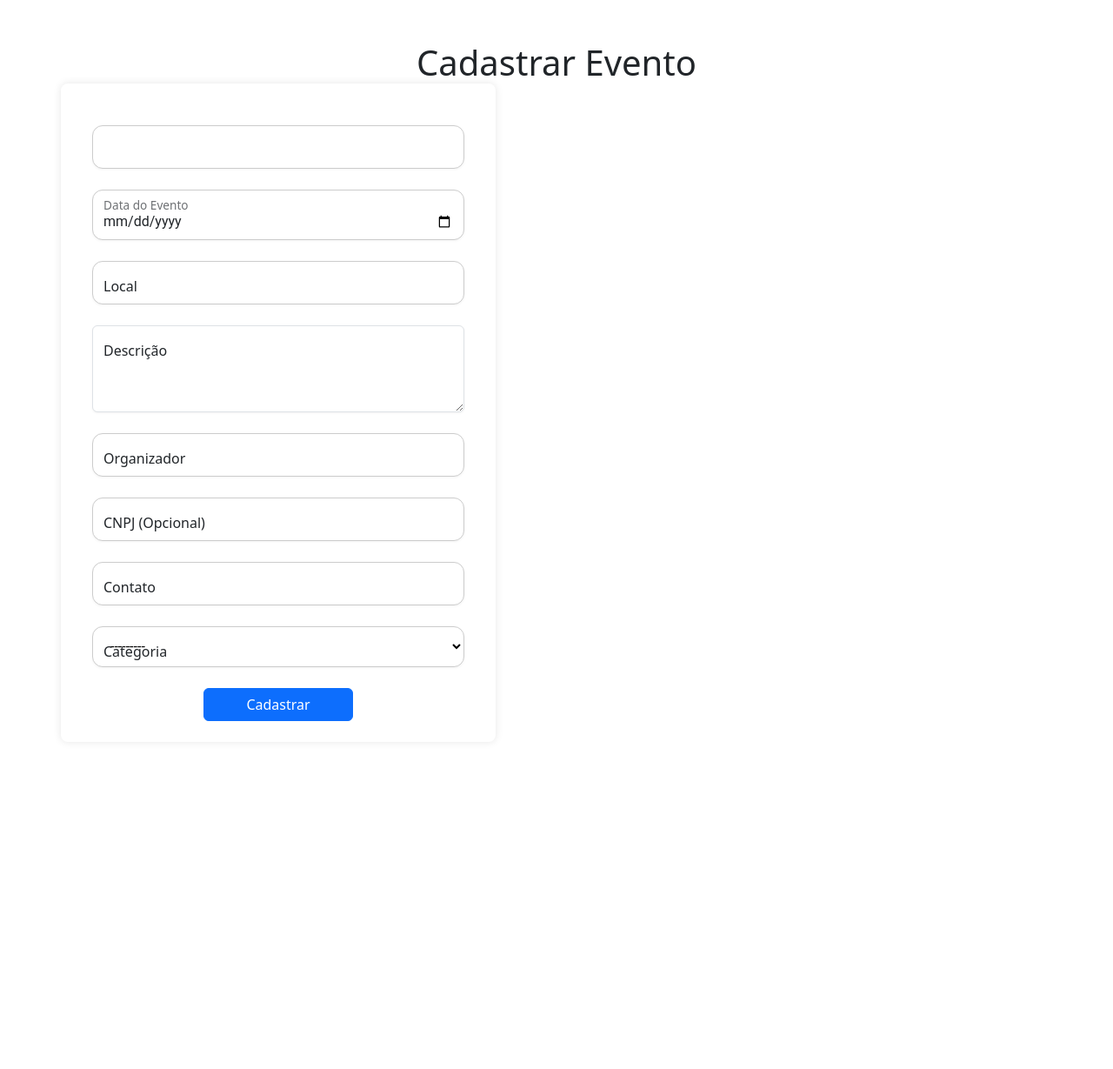
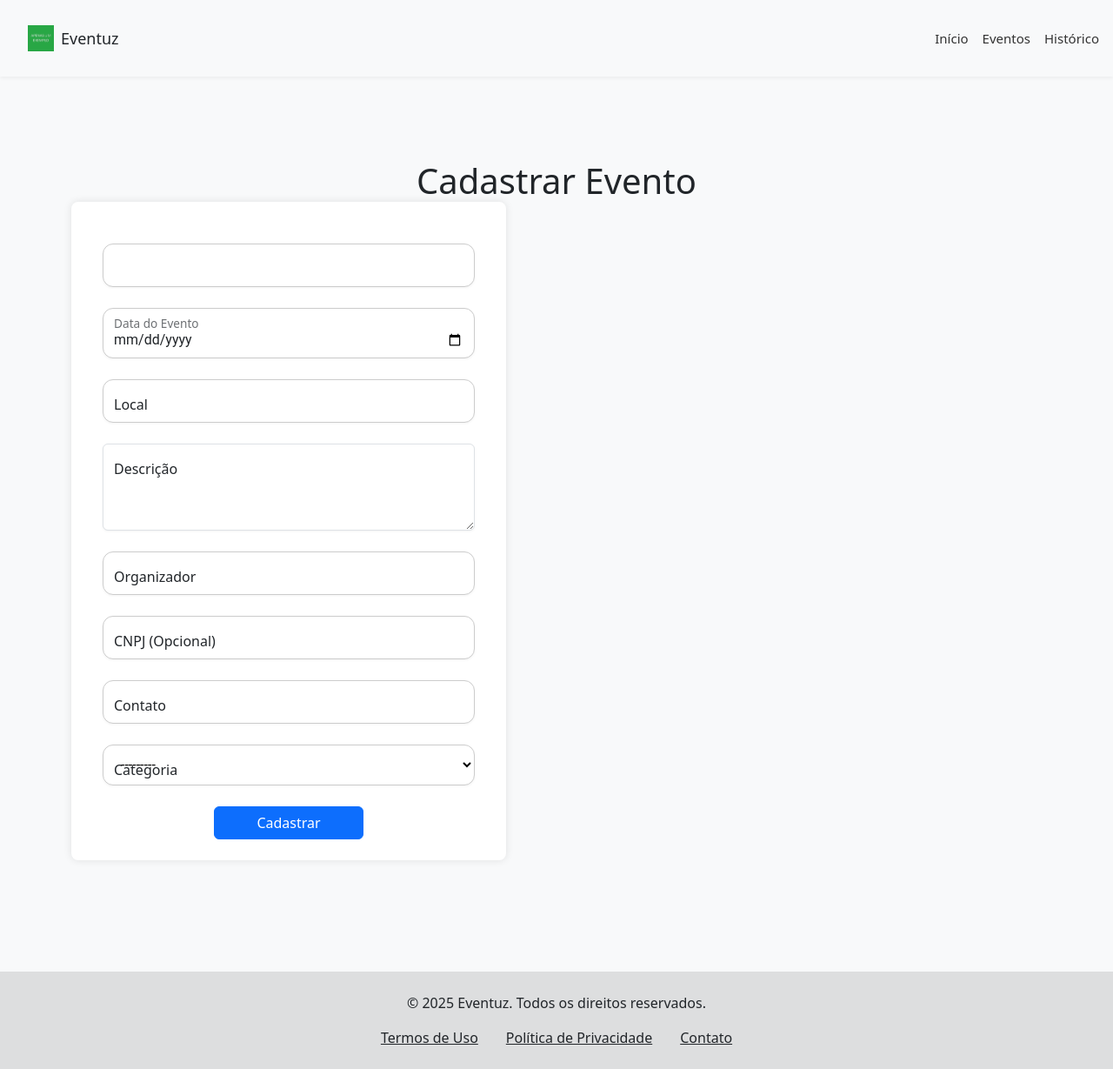
Before and after one commit to maismuz/web, a Django app: page /eventuz/cadastrar_eventos/ in a window 1280 px wide. Shown: the whole page at 87% size. Before the commit the page ends 829 px from the top, so only its background shows below. Run offline with Django 5.2, Linux system fonts and the light colour scheme; data that the repository does not hold is empty; some libraries are stand-ins or nearby versions.

Commit message:
feat:348 ajuste de rotas index e navbar

```diff
--- a/apps/eventuz/templates/eventuz/cadastrar_eventos.html
+++ b/apps/eventuz/templates/eventuz/cadastrar_eventos.html
@@ -1,18 +1,11 @@
+{% extends 'eventuz/base.html' %}
 {% load static %}
 {% load crispy_forms_tags %}
 
+{% block title %}Cadastrar eventos | Eventuz{% endblock %}
 
-<!DOCTYPE html>
-<html lang="pt-BR">
-<head>
-    <meta charset="UTF-8">
-    <title>Cadastro de Evento</title>
-    <meta name="viewport" content="width=device-width, initial-scale=1">
-    <link href="https://cdn.jsdelivr.net/npm/bootstrap@5.3.6/dist/css/bootstrap.min.css" rel="stylesheet">
-    <link rel="stylesheet" href="{% static 'css/style.css' %}">
-</head>
+{% block content %}
 
-<body>
     <div class="container py-5">
         <h1 class="text-center mb-4">Cadastrar Evento</h1>
 
@@ -90,6 +83,4 @@
         </form>
     </div>
 
-    <script src="https://cdn.jsdelivr.net/npm/bootstrap@5.3.6/dist/js/bootstrap.bundle.min.js"></script>
-</body>
-</html>
+    {% endblock %}
--- a/apps/eventuz/templates/eventuz/index.html
+++ b/apps/eventuz/templates/eventuz/index.html
@@ -6,7 +6,7 @@
 {% block content %}
 <div class="container py-5">
     <!-- TÍTULO PRINCIPAL -->
-    <h1 class="display-4 text-center mb-4 titulo">Títulos</h1>
+    <h1 class="display-4 text-center mb-4 titulo">Eventuz</h1>
 
     <!-- SUBTÍTULO -->
     <h2 class="h3 text-center mb-5 subtitulo">Subtítulos</h2>
--- a/apps/eventuz/templates/eventuz/partials/navbar.html
+++ b/apps/eventuz/templates/eventuz/partials/navbar.html
@@ -10,9 +10,9 @@
     </button>
     <div class="collapse navbar-collapse" id="navbarNav">
       <div class="d-flex ms-auto align-items-center">
-        <a class="nav-link" href="#">Início</a>
-        <a class="nav-link" href="#">Eventos</a>
-        <a class="nav-link" href="#">Histórico</a>
+        <a class="nav-link" href="{% url 'eventuz:index' %}">Início</a>
+        <a class="nav-link" href="{% url 'eventuz:eventos' %}">Eventos</a>
+        <a class="nav-link" href="{% url 'eventuz:historico' %}">Histórico</a>
       </div>
     </div>
   </nav>
--- a/apps/eventuz/urls.py
+++ b/apps/eventuz/urls.py
@@ -1,8 +1,10 @@
-from apps.eventuz.views import IndexView, EventosView, CadastrarEventosView
+from apps.eventuz.views import IndexView, EventosView, CadastrarEventosView, HistoricoView
 from django.urls import path
 
+app_name = 'eventuz'
 urlpatterns = [
     path('', IndexView.as_view(), name='index'),
     path('eventos/', EventosView.as_view(), name='eventos'),
     path('cadastrar_eventos/', CadastrarEventosView.as_view(), name='cadastrar_eventos'),
+    path('historico/', HistoricoView.as_view(), name='historico'),
 ]
--- a/apps/eventuz/views.py
+++ b/apps/eventuz/views.py
@@ -1,18 +1,21 @@
 from django.views import View
 from django.shortcuts import render, redirect
+from django.utils import timezone
+from datetime import date
 from .forms import EventoForm
+from .models import Evento
+
 
 class IndexView(View):
     def get(self, request):
         return render(request, 'eventuz/index.html')
 
+
 class EventosView(View):
     def get(self, request):
-        return render(request, 'eventuz/eventos.html')
+        eventos = Evento.objects.filter(aprovado=True, data__gte=date.today()).order_by('data')
+        return render(request, 'eventuz/eventos.html', {'eventos': eventos})
 
-class CadastrarEventosView(View):
-    def get(self, request):
-        return render(request, 'eventuz/cadastrar_eventos.html')
 
 class CadastrarEventosView(View):
     def get(self, request):
@@ -20,8 +23,14 @@ class CadastrarEventosView(View):
         return render(request, 'eventuz/cadastrar_eventos.html', {'form': form})
 
     def post(self, request):
-        form = EventoForm(request.POST)
+        form = EventoForm(request.POST, request.FILES)
         if form.is_valid():
             form.save()
-            return redirect('eventos')
+            return redirect('eventuz:eventos')
         return render(request, 'eventuz/cadastrar_eventos.html', {'form': form})
+
+
+class HistoricoView(View):
+    def get(self, request):
+        eventos_passados = Evento.objects.filter(aprovado=True, data__lt=date.today()).order_by('-data')
+        return render(request, 'eventuz/historico.html', {'eventos_passados': eventos_passados})
```
Also changed, not shown: apps/eventuz/templates/eventuz/eventos.html (+4 -21 lines), apps/eventuz/templates/eventuz/historico.html (added, +35 -0 lines).
